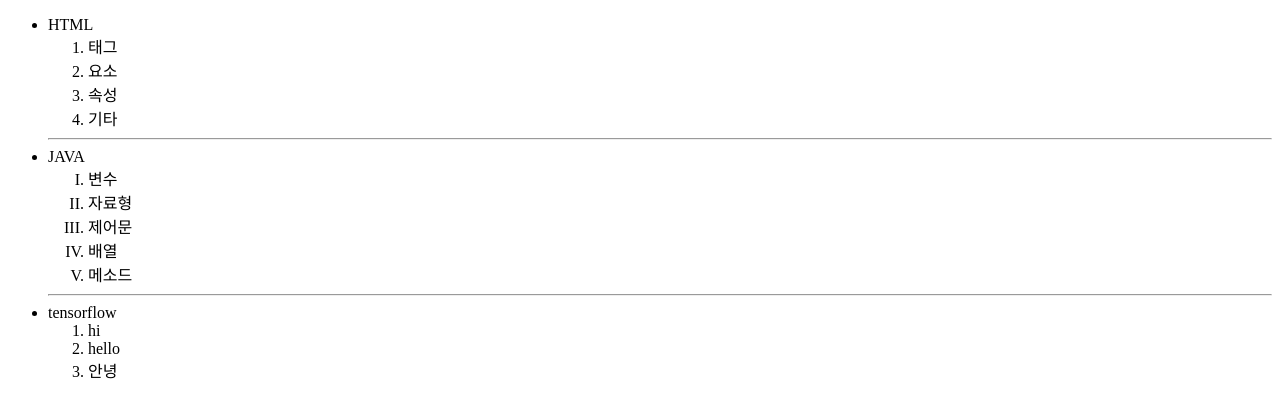
After one commit to Indian966/Django_recruting_developer, a Django app: page /result/ in a window 1280 px wide. The commit adds this page. Shown: the top 418 px of the page. Run offline with Django 3.2, Linux system fonts and the light colour scheme.

Commit message:
result_view.py result.html 새로운 페이지 추가

```diff
--- a/django_test/urls.py
+++ b/django_test/urls.py
@@ -16,9 +16,11 @@
 from django.contrib import admin
 from django.urls import path
 from main import views
+from main import result_view
 
 urlpatterns = [
     path('admin/', admin.site.urls),
     path('', views.index, name="index"),
     path('greet/', views.greet, name="greet"),
+    path('result/', result_view.result, name="result"),
 ]
--- /dev/null
+++ b/main/result_view.py
@@ -0,0 +1,6 @@
+from django.shortcuts import render
+
+
+def result(request):
+    list = ['hi', 'hello', '안녕']
+    return render(request, "result.html", {"data" : list})
--- a/main/templates/index.html
+++ b/main/templates/index.html
@@ -11,5 +11,9 @@
         <input type="text" name="name" placeholder="이름을 입력하세요.">
         <input type="submit" value="제출">
     </form>
+    <form action="result">
+        <input type="submit" value="이동">
+    </form>
+
 </body>
 </html>
--- /dev/null
+++ b/main/templates/result.html
@@ -0,0 +1,40 @@
+<!DOCTYPE html>
+<html lang="ko">
+    <head>
+        <meta charset="UTF-8">
+        <title>result</title>
+    </head>
+    <body>
+               <ul>
+           <li>HTML
+               <ol>
+                  <li>태그</li>
+                  <li>요소</li>
+                  <li>속성</li>
+                  <li>기타</li>
+               </ol>
+           </li>
+           <hr />
+           <li>JAVA
+               <ol type="I">
+                  <li>변수</li>
+                  <li>자료형</li>
+                  <li>제어문</li>
+                  <li>배열</li>
+                  <li>메소드</li>
+               </ol>
+           </li>
+           <hr />
+           <li>tensorflow
+               <ol type="1">
+                   {% for i in data %}
+                   <li>{{ i }}</li>
+                   {% endfor %}
+               </ol>
+           </li>
+       </ul>
+    </body>
+    {% for i in list %}
+        {{ i }}
+    {% endfor %}
+</html>
```
Also changed, not shown: main/views.py (line endings or trailing spaces).
